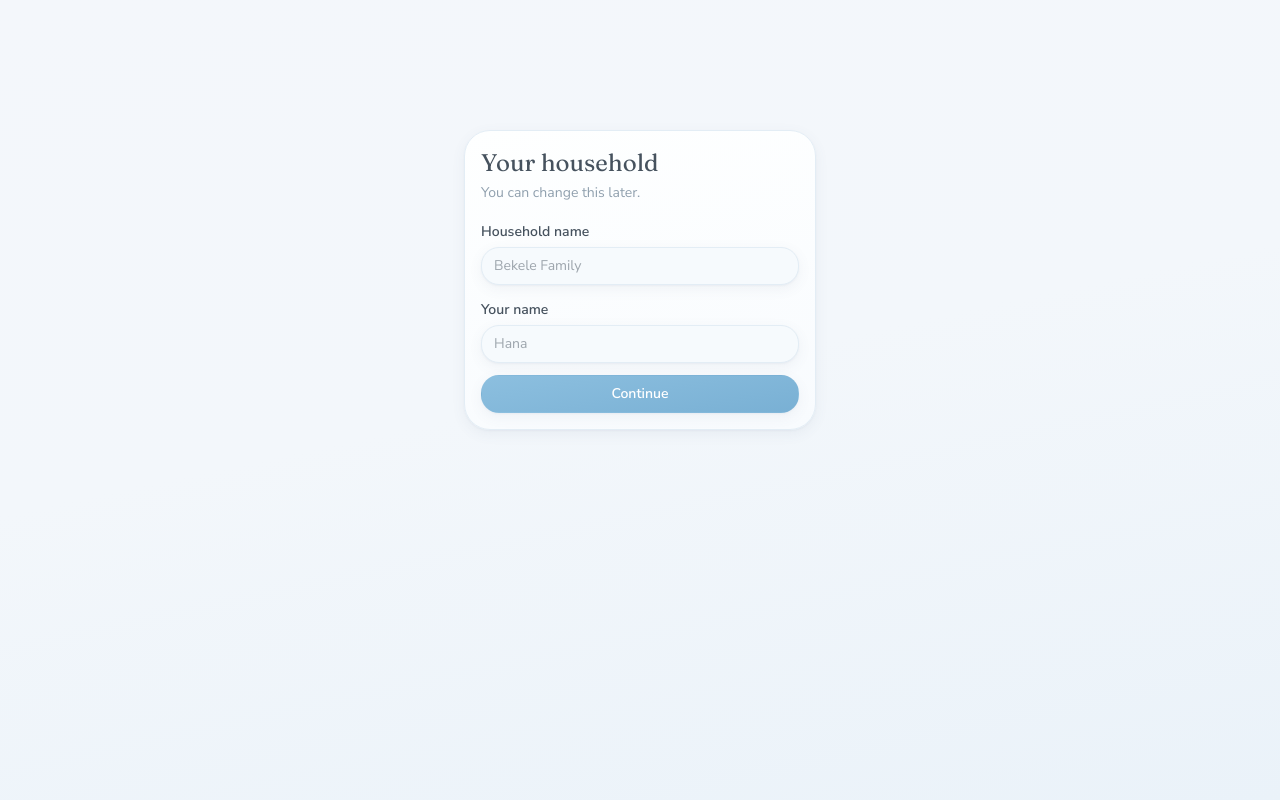
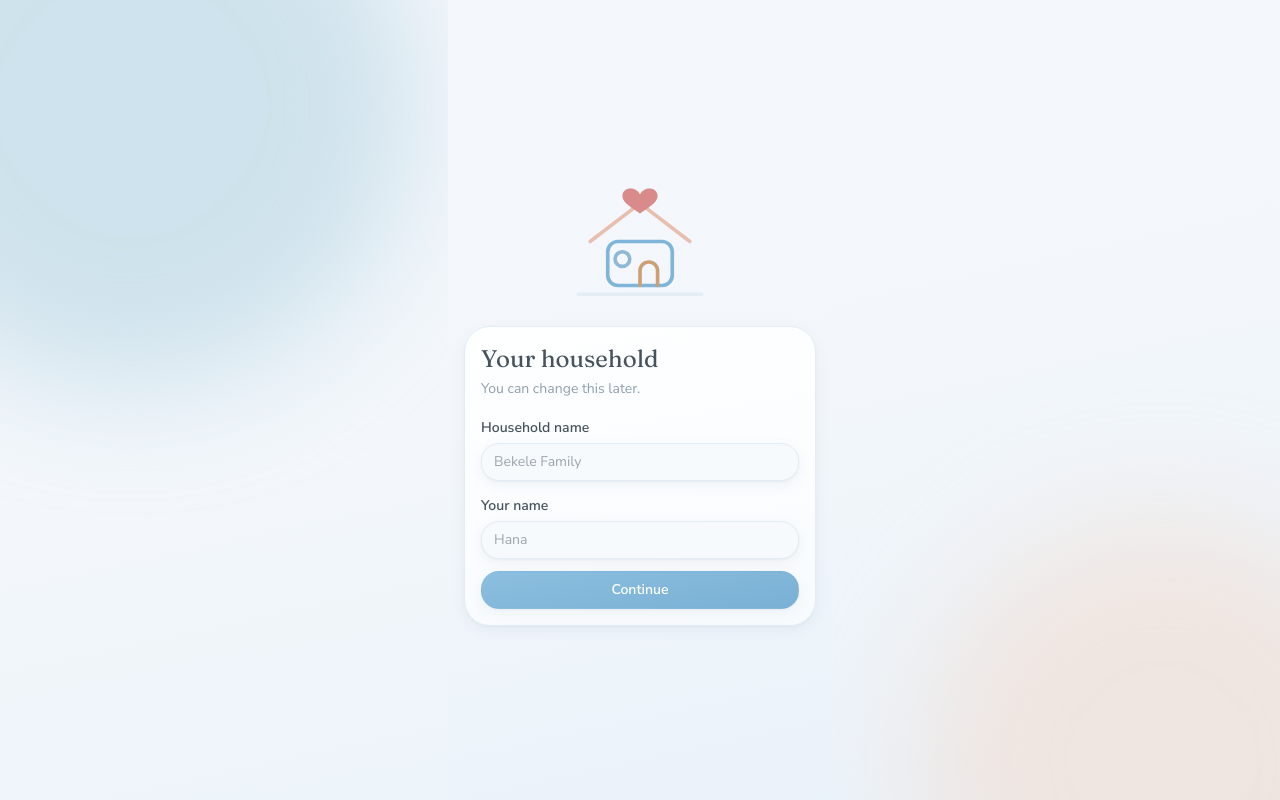
Before and after one commit to sweatshirt2/betachn, a Next.js app in the folder apps/web/: page /onboarding in a window 1280 px wide. Both pictures are taken after a click on the button "English". Built offline with nearby package versions, Linux system fonts and the light colour scheme.

Commit message:
feat(web): welcoming auth surfaces with minimalist SVG illustrations
Login and onboarding get a full-height warm canvas, per-step AuthArt
stroke illustrations (house, people, speech bubbles — no emojis), and a
staggered entrance. The Google button wears its real G mark instead of
a colored dot.

```diff
--- a/apps/web/src/app/login/page.tsx
+++ b/apps/web/src/app/login/page.tsx
@@ -4,8 +4,32 @@ import Link from 'next/link';
 import { useEffect, useState } from 'react';
 import { useTranslation } from 'react-i18next';
 import { ApiError } from '@/lib/api';
-import { Button, Card, Field } from '@/components/ui';
+import { AuthArt, Button, Card, Field } from '@/components/ui';
 import { useLogin } from '@/features/auth';
+
+/** Official-ish flat Google "G" — brand colors stay literal (brand exception). */
+function GoogleMark() {
+  return (
+    <svg viewBox="0 0 24 24" className="h-4 w-4 shrink-0" aria-hidden>
+      <path
+        fill="#4285F4"
+        d="M23.5 12.27c0-.85-.08-1.66-.22-2.45H12v4.64h6.45a5.52 5.52 0 0 1-2.39 3.62v3h3.87c2.26-2.09 3.57-5.16 3.57-8.81Z"
+      />
+      <path
+        fill="#34A853"
+        d="M12 24c3.24 0 5.96-1.07 7.94-2.91l-3.87-3c-1.07.72-2.44 1.15-4.07 1.15-3.13 0-5.78-2.11-6.73-4.96H1.29v3.09A12 12 0 0 0 12 24Z"
+      />
+      <path
+        fill="#FBBC05"
+        d="M5.27 14.28a7.2 7.2 0 0 1 0-4.56V6.63H1.29a12 12 0 0 0 0 10.74l3.98-3.09Z"
+      />
+      <path
+        fill="#EA4335"
+        d="M12 4.77c1.76 0 3.34.61 4.59 1.8l3.44-3.44A11.98 11.98 0 0 0 1.29 6.63l3.98 3.09C6.22 6.88 8.87 4.77 12 4.77Z"
+      />
+    </svg>
+  );
+}
 
 export default function LoginPage() {
   const { t } = useTranslation();
@@ -54,10 +78,15 @@ export default function LoginPage() {
   }
 
   return (
-    <main className="mx-auto flex min-h-[70vh] w-full max-w-sm flex-col justify-center px-4">
-      <h1 className="font-display text-center text-3xl">{t('auth.welcomeBack')}</h1>
-      <p className="text-muted mt-1 text-center text-sm">{t('auth.signInSubtitle')}</p>
-      <Card className="mt-6">
+    <main className="bg-page-wash ambient flex min-h-screen w-full flex-col items-center justify-center px-4 py-10">
+      {/* Hero: home-with-family art, then the warm welcome copy. */}
+      <div className="page-enter flex flex-col items-center">
+        <AuthArt variant="welcome" />
+        <h1 className="font-display mt-4 text-center text-3xl">{t('auth.welcomeBack')}</h1>
+        <p className="text-muted mt-1 text-center text-sm">{t('auth.signInSubtitle')}</p>
+      </div>
+
+      <Card className="page-enter mt-6 w-full max-w-sm" style={{ animationDelay: '60ms' }}>
         <form onSubmit={onSubmit} className="flex flex-col gap-3">
           <Field label={t('auth.householdCode')} value={code} onChange={(e) => setCode(e.target.value)} autoComplete="off" placeholder="BEKELE" />
           <Field label={t('auth.username')} value={username} onChange={(e) => setUsername(e.target.value)} autoComplete="username" />
@@ -84,18 +113,20 @@ export default function LoginPage() {
         </form>
         {meta?.googleEnabled && (
           <>
-            <div className="text-muted my-1 flex items-center gap-3 text-xs">
+            <div className="text-muted my-3 flex items-center gap-3 text-xs">
               <span className="bg-line h-px flex-1" />
               {t('auth.orContinueWith')}
               <span className="bg-line h-px flex-1" />
             </div>
             <Button tone="quiet" onClick={continueWithGoogle}>
-              <span aria-hidden>🔵</span> {t('auth.googleButton')}
+              <span className="mr-1 inline-flex items-center">{<GoogleMark />}</span>
+              {t('auth.googleButton')}
             </Button>
           </>
         )}
       </Card>
-      <p className="text-muted mt-4 text-center text-sm">
+
+      <p className="text-muted page-enter mt-5 text-center text-sm" style={{ animationDelay: '120ms' }}>
         {t('auth.newHere')}{' '}
         <Link href="/onboarding" className="text-terracotta font-semibold">
           {t('auth.setupHousehold')}
--- a/apps/web/src/app/onboarding/page.tsx
+++ b/apps/web/src/app/onboarding/page.tsx
@@ -5,7 +5,7 @@ import { useState } from 'react';
 import { useTranslation } from 'react-i18next';
 import { useDispatch } from 'react-redux';
 import { setDeviceSession } from '@/store';
-import { Button, Card, Field } from '@/components/ui';
+import { Button, Card, Field, AuthArt } from '@/components/ui';
 import { LANGUAGE_STORAGE_KEY, LOCALES, type Locale } from '@/i18n/dictionaries';
 import {
   addLocalPerson,
@@ -104,9 +104,11 @@ export default function OnboardingPage() {
   }
 
   return (
-    <main className="mx-auto flex min-h-[70vh] w-full max-w-sm flex-col justify-center px-4">
+    <main className="bg-page-wash ambient mx-auto flex min-h-screen w-full max-w-sm flex-col justify-center px-4 py-10">
       {step === 0 && (
-        <Card>
+        <div className="page-enter flex flex-col">
+          <AuthArt variant="language" />
+          <Card className="mt-5">
             <h1 className="font-display text-2xl">{t('onboarding.languageTitle')}</h1>
             <div className="mt-4 flex gap-2">
               {LOCALES.map((locale) => (
@@ -116,10 +118,13 @@ export default function OnboardingPage() {
               ))}
             </div>
           </Card>
+        </div>
       )}
 
       {step === 1 && (
-        <Card>
+        <div className="page-enter flex flex-col">
+          <AuthArt variant="household" />
+          <Card className="mt-5">
             <h1 className="font-display text-2xl">{t('onboarding.householdTitle')}</h1>
             <p className="text-muted mt-1 text-sm">{t('onboarding.changeLater')}</p>
             <div className="mt-4 flex flex-col gap-3">
@@ -130,10 +135,13 @@ export default function OnboardingPage() {
               </Button>
             </div>
           </Card>
+        </div>
       )}
 
       {step === 2 && (
-        <Card>
+        <div className="page-enter flex flex-col">
+          <AuthArt variant="people" />
+          <Card className="mt-5">
           <h1 className="font-display text-2xl">{t('onboarding.addPeople')}</h1>
           <p className="text-muted mt-1 text-sm">{t('onboarding.addPeopleHint')}</p>
           <div className="mt-4 flex flex-col gap-3">
@@ -181,6 +189,7 @@ export default function OnboardingPage() {
             </Button>
           </div>
           </Card>
+        </div>
       )}
     </main>
   );
--- /dev/null
+++ b/apps/web/src/components/ui/AuthArt.tsx
@@ -0,0 +1,147 @@
+import type { ReactNode } from 'react';
+
+/**
+ * AuthArt (§5.8 warm aesthetic) — hand-drawn-feel, minimalist stroke SVGs
+ * for the welcome surfaces. Meaning-first: house = household, figures =
+ * people, bubbles = language, heart = family. Every stroke resolves to a
+ * theme token via `currentColor`, so the art re-skins with the theme.
+ *
+ * No emojis, no fills except deliberate accents — lines only, like the
+ * rest of the crayon system.
+ */
+
+const strokeProps = {
+  fill: 'none',
+  stroke: 'currentColor',
+  strokeWidth: 2.5,
+  strokeLinecap: 'round',
+  strokeLinejoin: 'round',
+} as const;
+
+/** One minimal person: round head + shoulder arc. */
+function Figure({ x, y, className }: { x: number; y: number; className: string }) {
+  return (
+    <g className={className} {...strokeProps}>
+      <circle cx={x} cy={y} r={4.5} />
+      <path d={`M ${x - 6} ${y + 17} Q ${x} ${y + 3} ${x + 6} ${y + 17}`} />
+    </g>
+  );
+}
+
+function Art({ children, className = '' }: { children: ReactNode; className?: string }) {
+  return (
+    <svg
+      viewBox="0 0 120 90"
+      role="img"
+      aria-hidden
+      className={`mx-auto h-auto w-44 text-ink ${className}`}
+      {...strokeProps}
+    >
+      {children}
+    </svg>
+  );
+}
+
+export type AuthArtVariant = 'welcome' | 'household' | 'people' | 'language';
+
+/** Pick the art that matches the surface's meaning. */
+export function AuthArt({ variant, className }: { variant: AuthArtVariant; className?: string }) {
+  switch (variant) {
+    case 'welcome':
+      return <WelcomeArt className={className} />;
+    case 'household':
+      return <HouseholdArt className={className} />;
+    case 'people':
+      return <PeopleArt className={className} />;
+    case 'language':
+      return <LanguageArt className={className} />;
+  }
+}
+
+/** Sign-in: the family home, sun up, everyone outside. */
+function WelcomeArt({ className = '' }: { className?: string }) {
+  return (
+    <Art className={className}>
+      {/* sun */}
+      <g className="text-mustard">
+        <circle cx={100} cy={14} r={6} />
+        <path d="M100 4.5v-2.5" />
+        <path d="M109.5 14H112" />
+        <path d="M106.7 7.3l1.8-1.8" />
+        <path d="M93.3 7.3l-1.8-1.8" />
+      </g>
+      {/* roof + body */}
+      <path className="text-olive" d="M22 42 L58 14 L94 42" />
+      <rect className="text-terracotta" x={32} y={42} width={52} height={34} rx={7} />
+      {/* window + arched door */}
+      <circle className="text-sky" cx={42} cy={54} r={5.5} />
+      <path className="text-mustard" d="M64 76 v-11 a6 6 0 0 1 12 0 v11" />
+      {/* family in front */}
+      <Figure x={38} y={62} className="text-crayon-1" />
+      <Figure x={50} y={59} className="text-crayon-2" />
+      <Figure x={60} y={63} className="text-crayon-4" />
+      {/* ground */}
+      <path className="text-line" d="M14 82 H106" />
+    </Art>
+  );
+}
+
+/** Household setup: the home with a heart over it. */
+function HouseholdArt({ className = '' }: { className?: string }) {
+  return (
+    <Art className={className}>
+      <path className="text-olive" d="M26 46 L60 20 L94 46" />
+      <rect className="text-terracotta" x={38} y={46} width={44} height={30} rx={7} />
+      <circle className="text-sky" cx={48} cy={58} r={5} />
+      <path className="text-mustard" d="M60 76 v-10 a6 6 0 0 1 12 0 v10" />
+      {/* heart over the roof */}
+      <path
+        className="text-clay-red"
+        fill="currentColor"
+        stroke="none"
+        d="M60 14 C57 8 48 9 48 15 C48 20 55 23 60 27 C65 23 72 20 72 15 C72 9 63 8 60 14 Z"
+      />
+      <path className="text-line" d="M18 82 H102" />
+    </Art>
+  );
+}
+
+/** Add people: three figures and a plus badge. */
+function PeopleArt({ className = '' }: { className?: string }) {
+  return (
+    <Art className={className}>
+      <Figure x={32} y={46} className="text-crayon-1" />
+      <Figure x={58} y={40} className="text-crayon-2" />
+      <Figure x={84} y={46} className="text-crayon-4" />
+      {/* plus badge */}
+      <g className="text-terracotta">
+        <circle cx={102} cy={18} r={8} />
+        <path d="M102 14.5v7" />
+        <path d="M98.5 18h7" />
+      </g>
+      <path className="text-line" d="M16 72 H104" />
+    </Art>
+  );
+}
+
+/** Language: two overlapping speech bubbles. */
+function LanguageArt({ className = '' }: { className?: string }) {
+  return (
+    <Art className={className}>
+      <g className="text-olive">
+        <rect x={20} y={16} width={46} height={27} rx={13} />
+        <path d="M32 43 L27 53 L40 43" />
+        <circle cx={35} cy={29.5} r={1.8} fill="currentColor" stroke="none" />
+        <circle cx={43} cy={29.5} r={1.8} fill="currentColor" stroke="none" />
+        <circle cx={51} cy={29.5} r={1.8} fill="currentColor" stroke="none" />
+      </g>
+      <g className="text-terracotta">
+        <rect x={54} y={40} width={46} height={27} rx={13} fill="var(--chorify-surface)" />
+        <path d="M88 67 L93 77 L81 67" fill="var(--chorify-surface)" />
+        <circle cx={68} cy={53.5} r={1.8} fill="currentColor" stroke="none" />
+        <circle cx={76} cy={53.5} r={1.8} fill="currentColor" stroke="none" />
+        <circle cx={84} cy={53.5} r={1.8} fill="currentColor" stroke="none" />
+      </g>
+    </Art>
+  );
+}
--- a/apps/web/src/components/ui/index.ts
+++ b/apps/web/src/components/ui/index.ts
@@ -1,5 +1,7 @@
 export { AccountSwitcherCard } from './AccountSwitcherCard';
 export type { AccountSwitcherStatus } from './AccountSwitcherCard';
+export { AuthArt } from './AuthArt';
+export type { AuthArtVariant } from './AuthArt';
 export { Button } from './Button';
 export { Card } from './Card';
 export { CountStat } from './CountStat';
```
Lines whose indentation alone changed are shown as unchanged.
